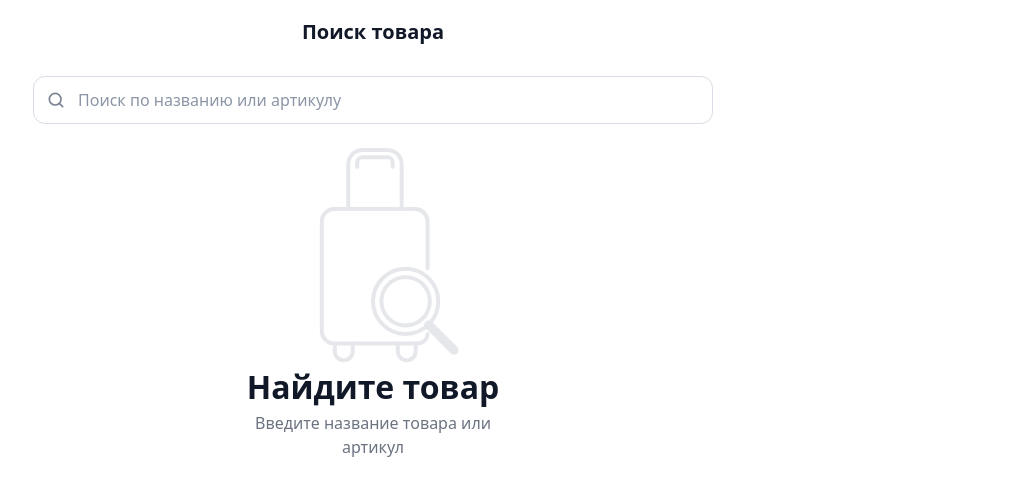
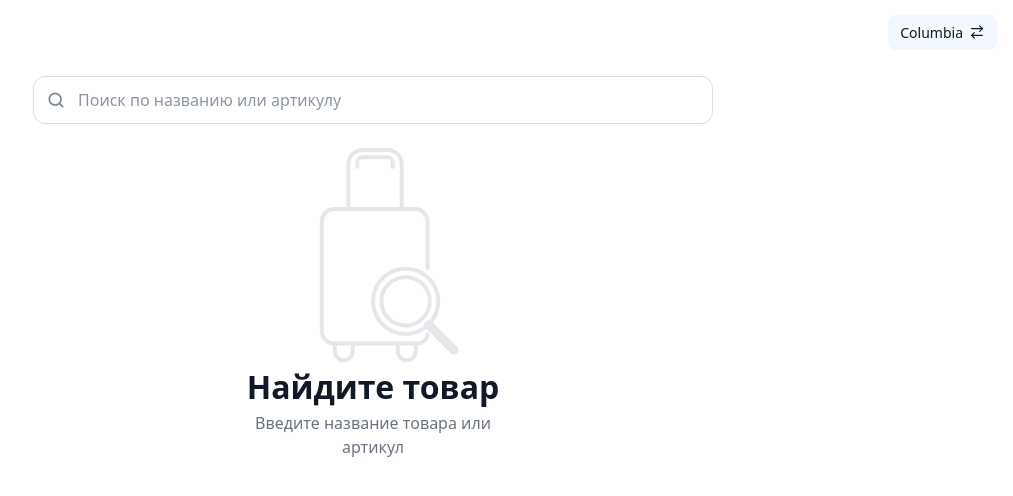
Before and after one commit to DianaGalter/check-price, a React (Vite) app: page / in a window 1280 px wide. Shown: the top 496 px of the page, without its empty margins (267-1280 px from the left). Built offline with nearby package versions, Linux system fonts and the light colour scheme.

Commit message:
add global store switcher

```diff
--- a/src/App.tsx
+++ b/src/App.tsx
@@ -1,4 +1,4 @@
-import { useState } from "react";
+import { useEffect, useState } from "react";
 
 import { products, ProductList } from "./entities/product";
 import type { Product } from "./entities/product/product";
@@ -15,10 +15,24 @@ import { Header } from "./widgets/header";
 import { ProductDetails } from "./widgets/product-details";
 
 import styles from "./App.module.scss";
+import type { Store } from "./shared/lib/getProductPrice";
 
 function App() {
   const [searchQuery, setSearchQuery] = useState("");
   const [selectedProduct, setSelectedProduct] = useState<Product | null>(null);
+  const [store, setStore] = useState<Store>(() => {
+    const savedStore = localStorage.getItem("selectedStore");
+
+    return savedStore === "shvilim" ? "shvilim" : "columbia";
+  });
+
+  const toggleStore = () => {
+    setStore((current) => (current === "columbia" ? "shvilim" : "columbia"));
+  };
+
+  useEffect(() => {
+    localStorage.setItem("selectedStore", store);
+  }, [store]);
 
   const debouncedSearchQuery = useDebounce(searchQuery, 300);
 
@@ -28,7 +42,7 @@ function App() {
 
   return (
     <div className={styles.app}>
-      <Header onMenuClick={() => {}} />
+      <Header store={store} onStoreToggle={toggleStore} />
 
       <div className={styles.searchSection}>
         <SearchInput value={searchQuery} onChange={setSearchQuery} />
@@ -57,6 +71,8 @@ function App() {
         <ProductDetails
           product={selectedProduct}
           onClose={() => setSelectedProduct(null)}
+          store={store}
+          onStoreToggle={toggleStore}
         />
       )}
 
--- /dev/null
+++ b/src/shared/ui/store-switcher/StoreSwitcher.module.scss
@@ -0,0 +1,35 @@
+.storeButton {
+  display: flex;
+  align-items: center;
+  justify-content: center;
+  gap: 6px;
+  min-width: 92px;
+  padding: 7px 12px;
+  border: 0;
+  border-radius: 8px;
+  background-color: var(--color-discount-bg);
+  color: var(--color-text-primary);
+  font: inherit;
+  font-size: 14px;
+  font-weight: 500;
+  cursor: pointer;
+
+  &:active {
+    transform: translateY(1px);
+  }
+
+  &:focus-visible {
+    outline: 2px solid var(--color-accent);
+    outline-offset: 2px;
+  }
+}
+
+.storeIcon {
+  width: 16px;
+  height: 16px;
+  fill: none;
+  stroke: currentColor;
+  stroke-width: 1.75;
+  stroke-linecap: round;
+  stroke-linejoin: round;
+}
--- /dev/null
+++ b/src/shared/ui/store-switcher/StoreSwitcher.tsx
@@ -0,0 +1,29 @@
+import type { Store } from "../../lib/getProductPrice";
+import styles from "./StoreSwitcher.module.scss";
+
+interface StoreSwitcherProps {
+  store: Store;
+  onToggle: () => void;
+}
+
+export const StoreSwitcher = ({ store, onToggle }: StoreSwitcherProps) => {
+  const storeName = store === "columbia" ? "Columbia" : "Ашкелон";
+
+  return (
+    <button
+      className={styles.storeButton}
+      type="button"
+      onClick={onToggle}
+      aria-label={`Переключить магазин. Сейчас ${storeName}`}
+    >
+      <span>{storeName}</span>
+
+      <svg className={styles.storeIcon} viewBox="0 0 24 24" aria-hidden="true">
+        <path d="m16 3 4 4-4 4" />
+        <path d="M20 7H4" />
+        <path d="m8 21-4-4 4-4" />
+        <path d="M4 17h16" />
+      </svg>
+    </button>
+  );
+};
--- a/src/widgets/header/Header.module.scss
+++ b/src/widgets/header/Header.module.scss
@@ -1,45 +1,8 @@
 .header {
-  display: grid;
-  grid-template-columns: 40px 1fr 40px;
+  display: flex;
   align-items: center;
+  justify-content: flex-end;
 
   min-height: 64px;
   padding: 0 16px;
 }
-
-.title {
-  font-size: 20px;
-  font-weight: 600;
-  line-height: 1.2;
-  text-align: center;
-  color: var(--color-text-primary);
-}
-
-.button {
-  display: grid;
-  place-items: center;
-
-  width: 40px;
-  height: 40px;
-  padding: 0;
-}
-
-.menuIcon {
-  width: 24px;
-  height: 24px;
-
-  fill: none;
-  stroke: var(--color-icon);
-  stroke-width: 1.75;
-  stroke-linecap: round;
-}
-
-.menuButton {
-  display: grid;
-  place-items: center;
-
-  width: 40px;
-  height: 40px;
-
-  color: var(--color-text-primary);
-}
--- a/src/widgets/header/Header.tsx
+++ b/src/widgets/header/Header.tsx
@@ -1,28 +1,16 @@
+import type { Store } from "../../shared/lib/getProductPrice";
+import { StoreSwitcher } from "../../shared/ui/store-switcher/StoreSwitcher";
 import styles from "./Header.module.scss";
+
 interface HeaderProps {
-  onMenuClick: () => void;
+  store: Store;
+  onStoreToggle: () => void;
 }
 
-export const Header = ({ onMenuClick }: HeaderProps) => {
+export const Header = ({ store, onStoreToggle }: HeaderProps) => {
   return (
     <header className={styles.header}>
-      <button type="button" aria-label="Изменить" onClick={onMenuClick}>
-        {/* <svg className={styles.menuIcon} viewBox="0 0 24 24" aria-hidden="true">
-          <path d="M4 7h16" />
-          <path d="M4 12h16" />
-          <path d="M4 17h16" />
-        </svg> */}
-      </button>
-
-      <h1 className={styles.title}>Поиск товара</h1>
-
-      <button
-        className={styles.button}
-        type="button"
-        aria-label="Открыть сканер"
-      >
-        {/* иконка сканера */}
-      </button>
+      <StoreSwitcher store={store} onToggle={onStoreToggle} />
     </header>
   );
 };
--- a/src/widgets/product-details/ProductDetails.tsx
+++ b/src/widgets/product-details/ProductDetails.tsx
@@ -13,13 +13,21 @@ import {
   shvilimExtendedSetPrice as shvilExtendedSetPrice,
 } from "../../entities/product";
 import { applyDiscount } from "../../shared/lib/applyDiscount";
+import { StoreSwitcher } from "../../shared/ui/store-switcher/StoreSwitcher";
 
 interface ProductDetailsProps {
   product: Product;
   onClose: () => void;
+  store: Store;
+  onStoreToggle: () => void;
 }
 
-export const ProductDetails = ({ product, onClose }: ProductDetailsProps) => {
+export const ProductDetails = ({
+  product,
+  onClose,
+  store,
+  onStoreToggle,
+}: ProductDetailsProps) => {
   const {
     name,
     size,
@@ -37,7 +45,6 @@ export const ProductDetails = ({ product, onClose }: ProductDetailsProps) => {
   const productArticle = colorCode ? `${article}${colorCode}` : article;
   const image = getProductImage(name, colorCode, color);
 
-  const [store, setStore] = useState<Store>("columbia");
   const [hasClub, setHasClub] = useState(false);
   const [hasPoliceDiscount, setHasPoliceDiscount] = useState(false);
 
@@ -138,31 +145,7 @@ export const ProductDetails = ({ product, onClose }: ProductDetailsProps) => {
           </svg>
         </button>
 
-        <button
-          className={styles.storeButton}
-          type="button"
-          onClick={() =>
-            setStore((current) =>
-              current === "columbia" ? "shvilim" : "columbia",
-            )
-          }
-          aria-label={`Переключить магазин. Сейчас ${
-            store === "columbia" ? "Columbia" : "Ашкелон"
-          }`}
-        >
-          <span>{store === "columbia" ? "Columbia" : "Ашкелон"}</span>
-
-          <svg
-            className={styles.storeIcon}
-            viewBox="0 0 24 24"
-            aria-hidden="true"
-          >
-            <path d="m16 3 4 4-4 4" />
-            <path d="M20 7H4" />
-            <path d="m8 21-4-4 4-4" />
-            <path d="M4 17h16" />
-          </svg>
-        </button>
+        <StoreSwitcher store={store} onToggle={onStoreToggle} />
       </header>
 
       {/* Product image */}
```
